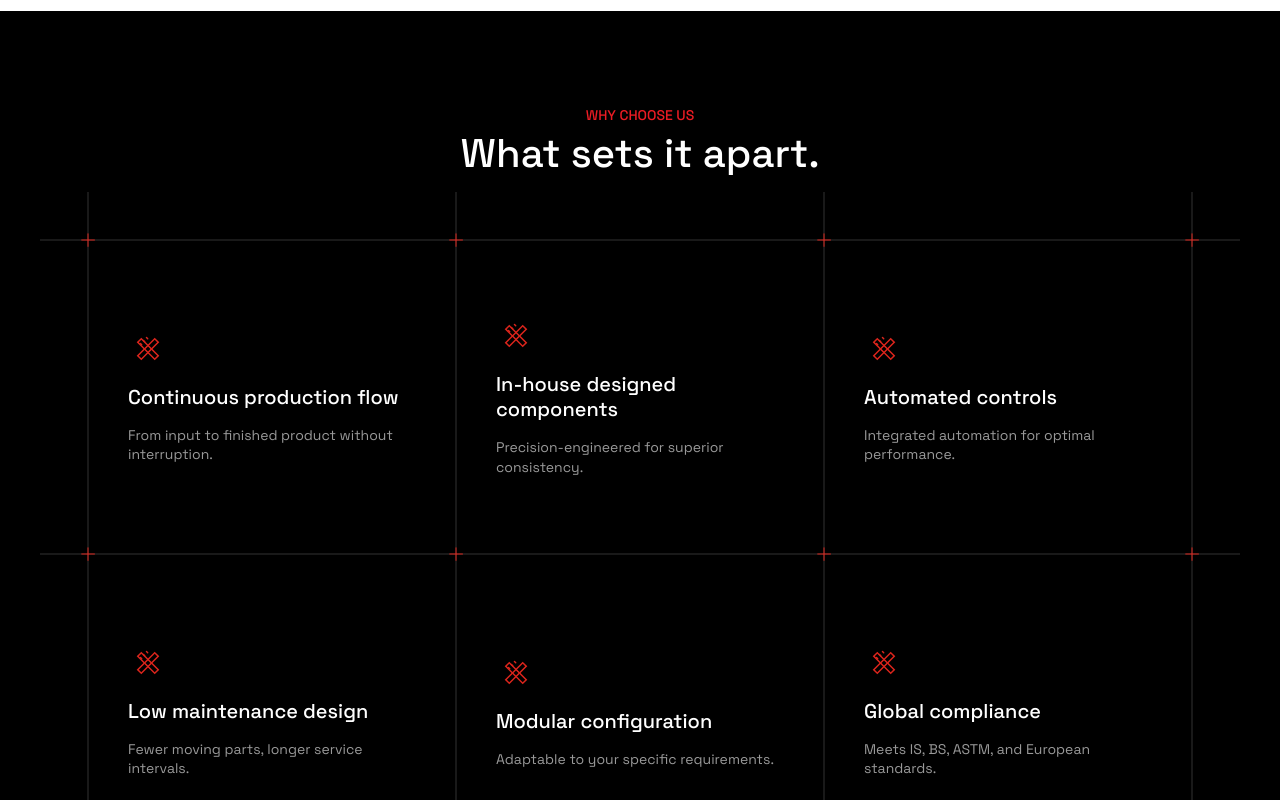
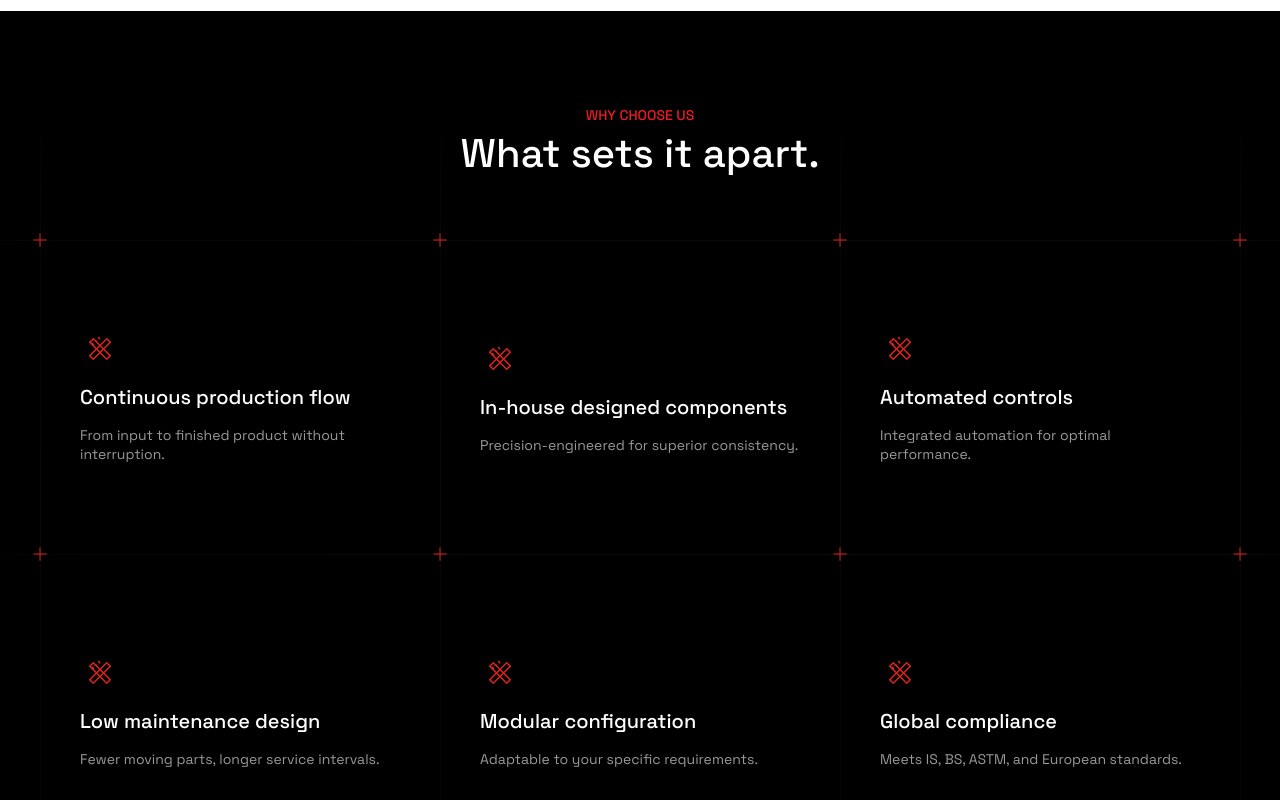
Before and after one commit to msgtobala/steefo, a React (Vite) app: page /products in a window 1280 px wide. Shown: the part 3160-3960 px from the top of the page. Built offline with nearby package versions, Linux system fonts and the light colour scheme.

Commit message:
feat: complete why choose us section

```diff
--- a/src/components/products/ProductWhySteefo.tsx
+++ b/src/components/products/ProductWhySteefo.tsx
@@ -38,8 +38,12 @@ function FeatureIcon({ className }: { className?: string }) {
   )
 }
 
-/** How far grid hairlines extend past the card grid edges. */
-const LINE_OVERHANG_PX = 48
+/**
+ * Figma Line 28 (21:3465) fades over the first/last ~8% of stroke length.
+ * Overhang keeps outer “+” markers outside that near-zero tip zone (~8% of
+ * ~1414px ≈ 116px).
+ */
+const LINE_OVERHANG_PX = 116
 
 const V_LINES = ['0%', '33.333%', '66.666%', '100%'] as const
 const H_LINES = ['0%', '50%', '100%'] as const
@@ -59,7 +63,7 @@ export type ProductWhySteefoProps = {
 
 /**
  * Why Choose Us — Figma grid 1:3395
- * Continuous hairlines (with overhang) + `icons.plus` at every junction.
+ * Gradient hairlines from Figma 21:3465 + `icons.plus` at every junction.
  */
 export function ProductWhySteefo({
   eyebrow,
@@ -84,21 +88,17 @@ export function ProductWhySteefo({
 
         <div className="relative mt-12 lg:mt-16">
           <div className="relative hidden overflow-visible lg:block">
-            <div
-              className="relative min-h-[560px] overflow-visible xl:min-h-[628px]"
-              style={{
-                marginInline: LINE_OVERHANG_PX,
-                marginBlock: LINE_OVERHANG_PX,
-              }}
-            >
+            <div className="relative min-h-[560px] overflow-visible xl:min-h-[628px]">
               <div
                 aria-hidden
                 className="pointer-events-none absolute inset-0 overflow-visible"
               >
                 {H_LINES.map((top) => (
-                  <span
+                  <img
                     key={`h-${top}`}
-                    className="absolute h-px -translate-y-1/2 bg-white/20"
+                    src={icons.gridLine}
+                    alt=""
+                    className="absolute h-px max-w-none -translate-y-1/2"
                     style={{
                       top,
                       left: -LINE_OVERHANG_PX,
@@ -107,9 +107,11 @@ export function ProductWhySteefo({
                   />
                 ))}
                 {V_LINES.map((left) => (
-                  <span
+                  <img
                     key={`v-${left}`}
-                    className="absolute w-px -translate-x-1/2 bg-white/20"
+                    src={icons.gridLineV}
+                    alt=""
+                    className="absolute w-px max-w-none -translate-x-1/2"
                     style={{
                       left,
                       top: -LINE_OVERHANG_PX,
--- a/src/resources/icons.ts
+++ b/src/resources/icons.ts
@@ -1,4 +1,6 @@
 import footerNotch from '../assets/icons/layout/footer-notch.svg'
+import gridLine from '../assets/icons/layout/grid-line.svg'
+import gridLineV from '../assets/icons/layout/grid-line-v.svg'
 import plus from '../assets/icons/layout/plus.svg'
 import facebook from '../assets/icons/social/facebook.svg'
 import instagram from '../assets/icons/social/instagram.svg'
@@ -12,6 +14,8 @@ export const icons = {
   instagram,
   footerNotch,
   plus,
+  gridLine,
+  gridLineV,
 } as const
 
 export type IconKey = keyof typeof icons
```
Also changed, not shown: src/assets/icons/layout/grid-line-v.svg (added), src/assets/icons/layout/grid-line.svg (added).
